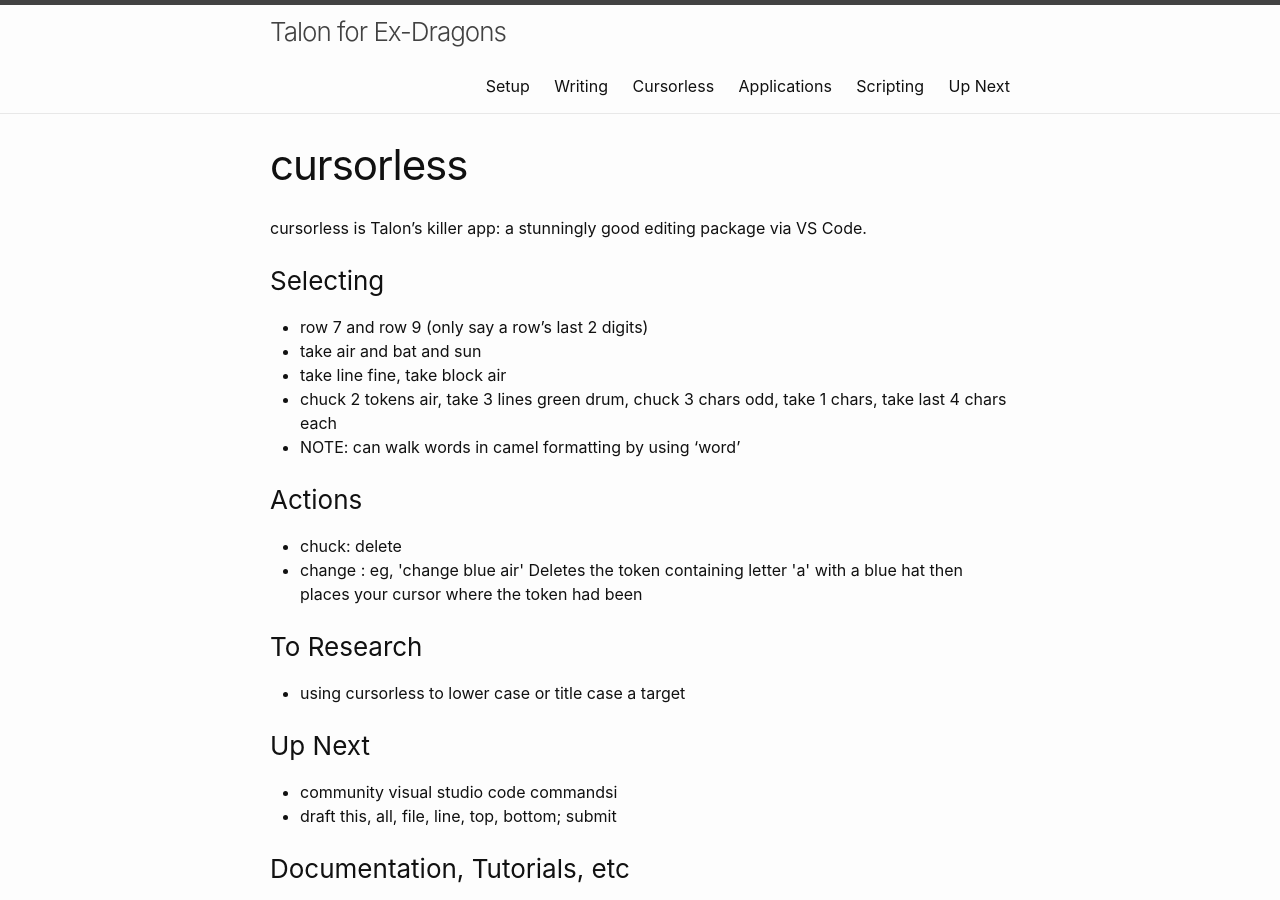
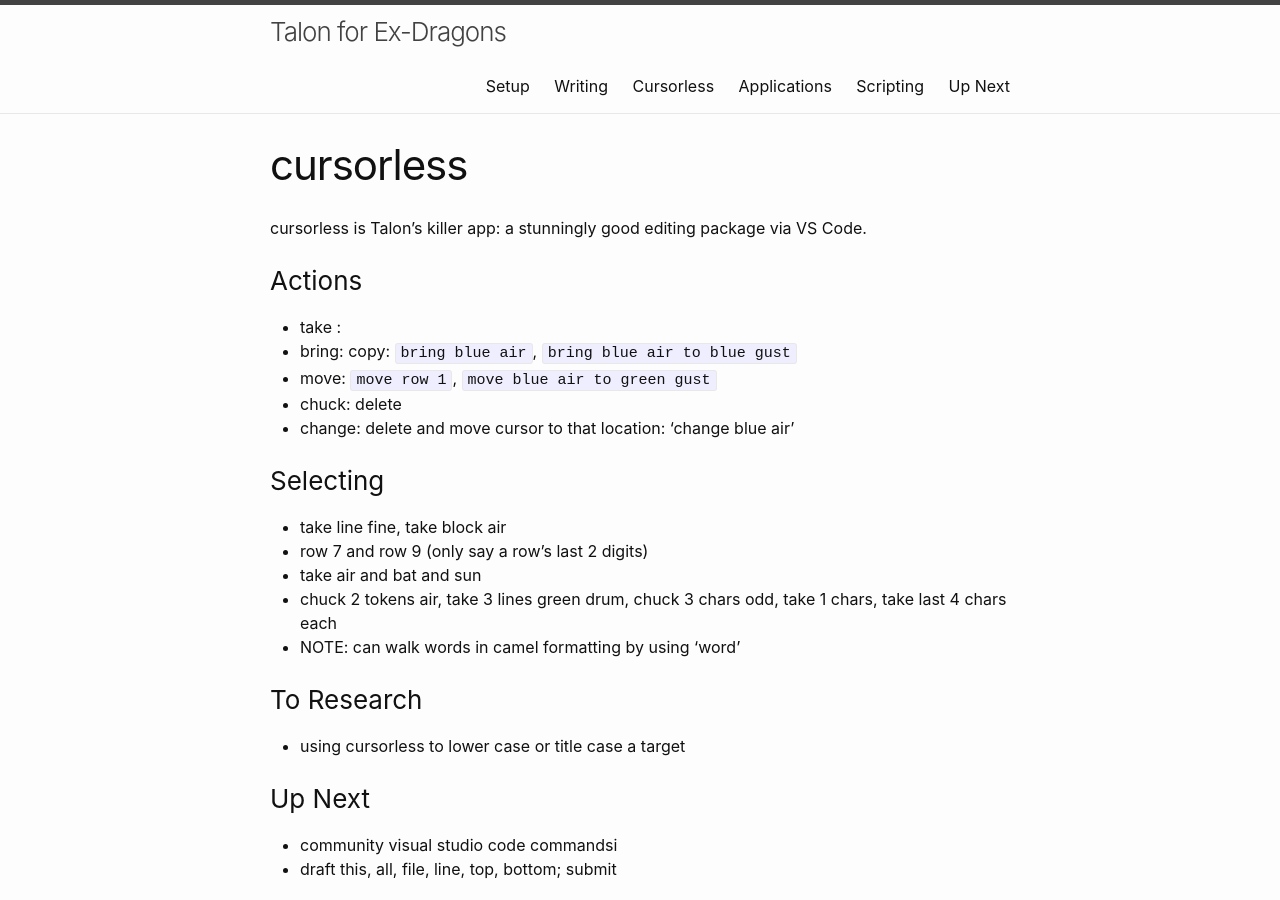
Before and after one commit to aschneiderman/talon-notes, a Jekyll site: the page built from pages/writing/cursorless.md, in a window 1280 px wide and 900 px high. Built offline with Jekyll 4.4.1, drawn with Linux system fonts in a browser that asks for light colours.

Commit message:
tweak cursorless

```diff
--- a/pages/writing/cursorless.md
+++ b/pages/writing/cursorless.md
@@ -6,19 +6,24 @@ layout: content
 
 cursorless is Talon's killer app: a stunningly good editing package via VS Code.
 
+### Actions
+- take <TARGET>:
+- bring: copy: `bring blue air`, `bring blue air to blue gust`
+- move: `move row 1`, `move blue air to green gust`
+- chuck: delete
+- change:  delete and move cursor to that location: 'change blue air'
 
 
 
 ### Selecting
+- take line fine, take block air
 - row 7 and row 9 (only say a row's last 2 digits)
 - take air and bat and sun
-- take line fine, take block air
 - chuck 2 tokens air, take 3 lines green drum, chuck 3 chars odd, take 1 chars, take last 4 chars each
 - NOTE: can walk words in camel formatting by using 'word'
 
-### Actions
-- chuck: delete
-- change <TARGET>:  eg, 'change blue air' Deletes the token containing letter 'a' with a blue hat then places your cursor where the token had been
+
+
 
 ### To Research
 - using cursorless to lower case or title case a target
```
